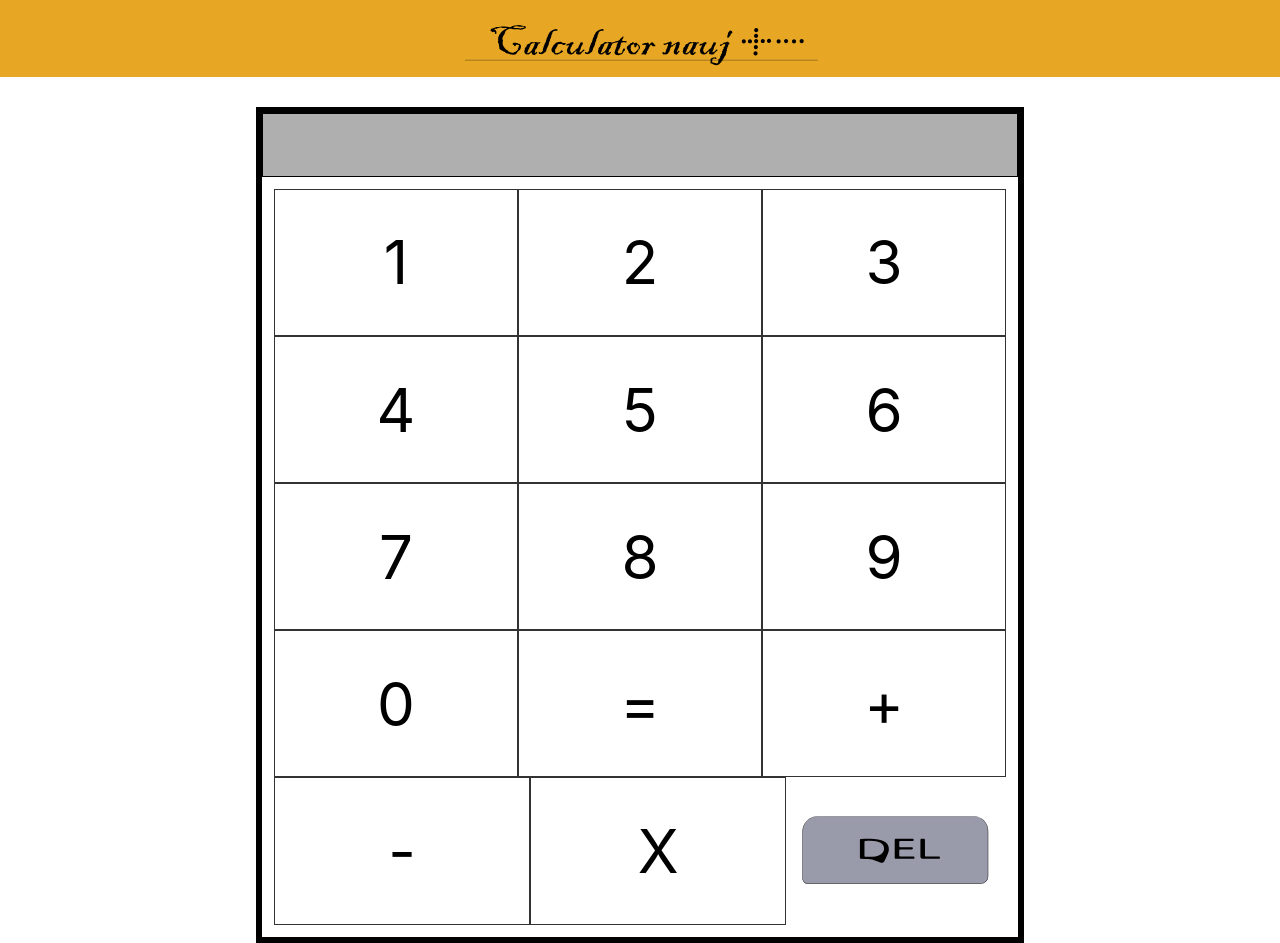
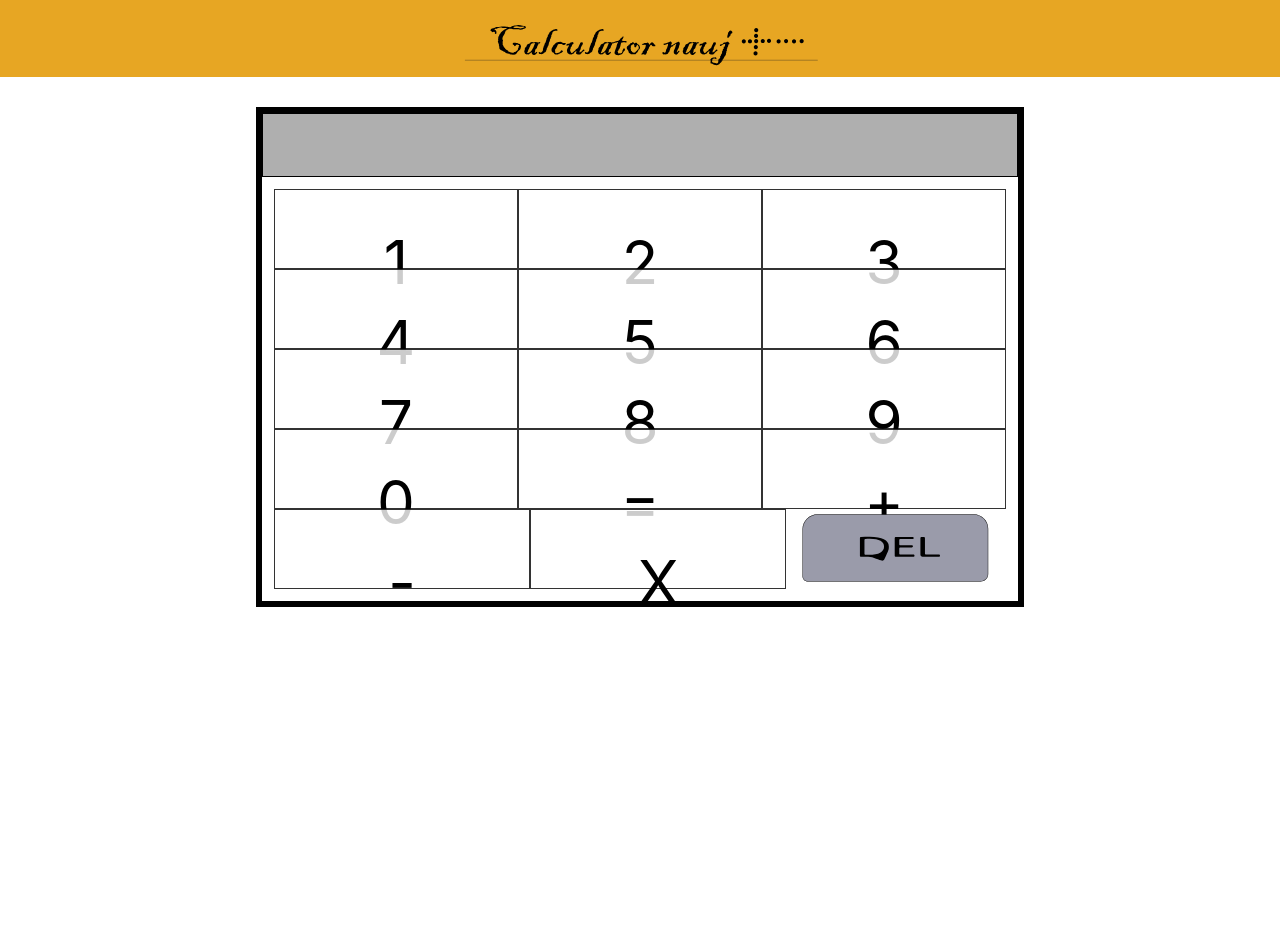
Before and after one commit to juanpabloct/Calculator-react, a React (Create React App) app: page / in a window 1280 px wide. After the commit the page ends 800 px from the top, so only its background shows below. Built offline with nearby package versions, Linux system fonts and the light colour scheme.

Commit message:
Se ha hecho mas adaptable la pantalla para los computadores para que la botonera no sea tan grande

```diff
--- a/src/components/calculadora/calculadora.css
+++ b/src/components/calculadora/calculadora.css
@@ -30,6 +30,7 @@
   font-size: 30px;
   text-align: center;
   flex: 1 1 33.3%;
+  height: 10vh;
 }
 .grid:hover {
   background-color: rgb(48, 42, 42);
@@ -42,7 +43,7 @@
     font-size: 60px;
   }
   .pantalla {
-    font-size: 40px;
+    font-size: 50px;
   }
 }
 @media (max-width: 300px) {
```
